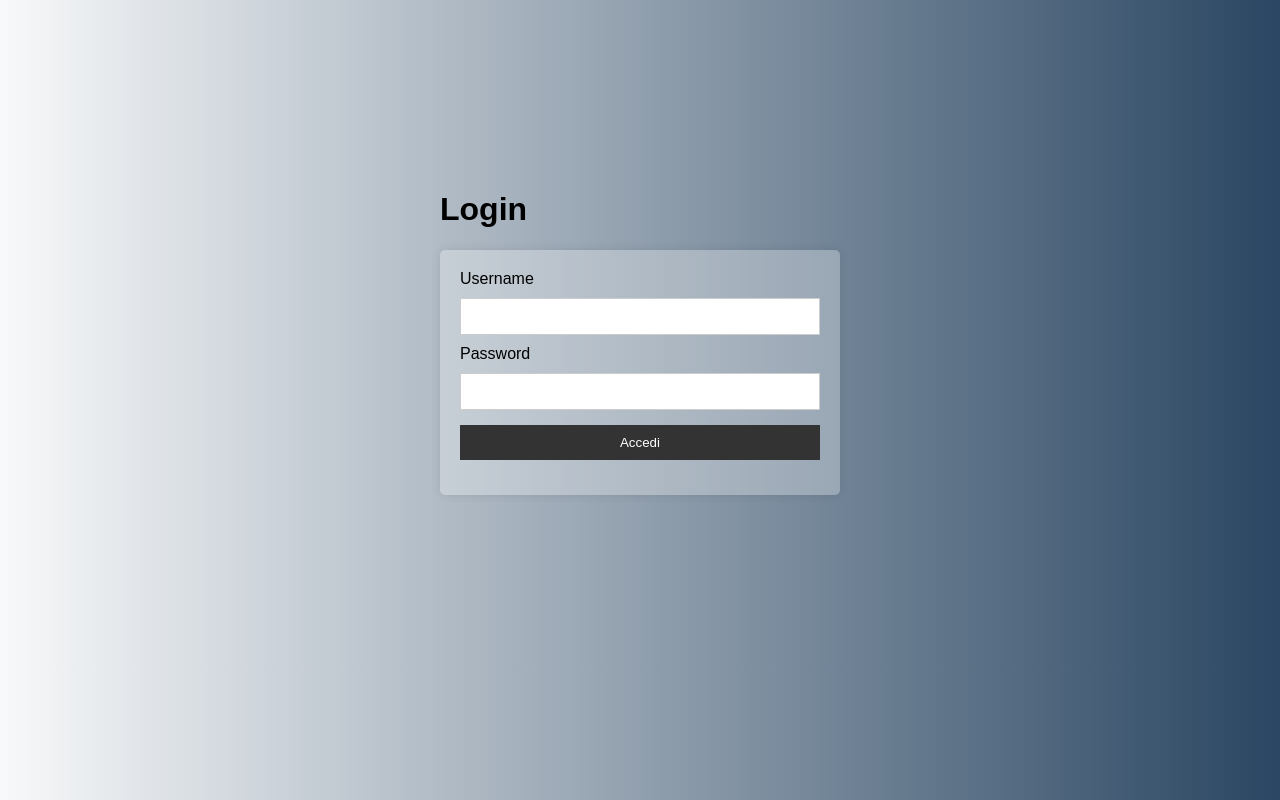
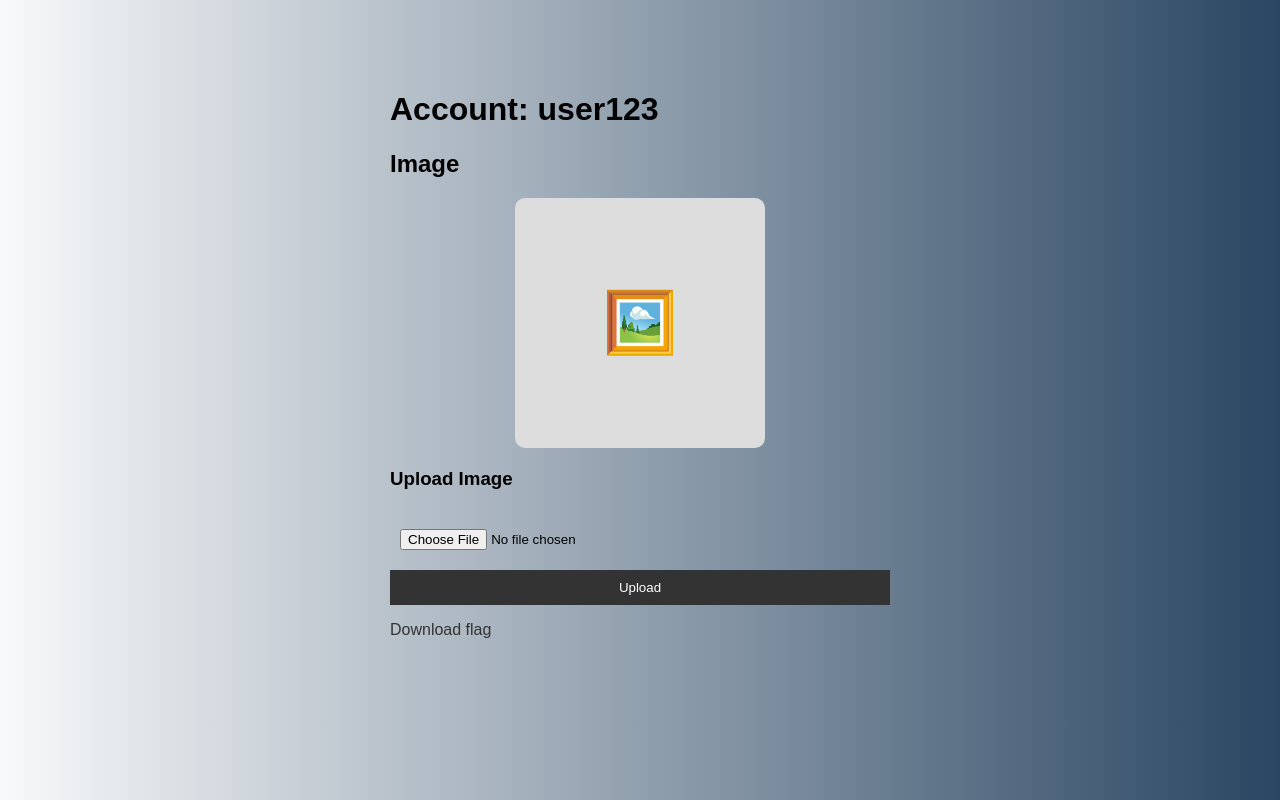
Before and after one commit to matte3unipi/TESI, a PHP site: page / in a window 1280 px wide. Run offline with PHP 8.4, Linux system fonts and the light colour scheme.

Commit message:
Modifica caso base
tolta possibilità path traversal con realpath();
permesso l'esecuzione di PHP dentro images dall'.htaccess;
inserite tutte le semplificazioni fatte per il caso medio.

```diff
--- a/base/src/index.php
+++ b/base/src/index.php
@@ -1,94 +1,112 @@
 <?php
-// filepath: src/index.php
+// filepath: src/account.php
 session_start();
 
-// Logout
-if (isset($_GET['logout'])) {
-    session_destroy();
-    header('Location: index.php');
-    exit;
-}
+// Login effettuato
+$_SESSION['logged_in'] = true;
+$_SESSION['username'] = 'user123';
 
-// Se già loggato, redirect
-if (isset($_SESSION['logged_in']) && $_SESSION['logged_in'] === true) {
-    header('Location: account.php');
-    exit;
-}
+// Commenti success o error cancellati all'avvio
+unset($_SESSION['success']);
+unset($_SESSION['error']);
 
-if ($_SERVER['REQUEST_METHOD'] === 'POST') {
-    $username = $_POST['username'] ?? '';
-    $password = $_POST['password'] ?? '';
-
-    if ($username === 'admin' && $password === 'admin') {
-        $_SESSION['logged_in'] = true;
-        $_SESSION['username'] = $username;
-        header('Location: account.php');
-        exit;
-    } else {
-        $error = 'Credenziali non valide';
-    }
-}
+$image = $_SESSION['image'] ?? null;
 ?>
 <!DOCTYPE html>
 <html lang="it">
 <head>
     <meta charset="UTF-8">
     <meta name="viewport" content="width=device-width, initial-scale=1.0">
-    <title>Login</title>
+    <title>Account</title>
     <style>
         body {
             font-family: Arial, sans-serif;
-            max-width: 400px;
-            margin: 150px auto;
+            max-width: 500px;
+            margin: 50px auto;
             padding: 20px;
             background-image: linear-gradient(to right, #f8f9fa, #2a4662);
         }
 
-        form {
-            background: rgba(255, 255, 255, 0.281);
-            padding: 20px;
-            border-radius: 5px;
-            box-shadow: 0 0 10px rgba(0,0,0,0.1);
+        .image-container {
+            width: 250px;
+            height: 250px;
+            border-radius: 10px;
+            background: #ddd;
+            margin: 20px auto;
+            display: flex;
+            align-items: center;
+            justify-content: center;
+            font-size: 60px;
+            overflow: hidden;
         }
 
-        input {
-            width: 94%;
-            margin: 10px 20px 10px 0;
+        .image-container img {
+            width: 100%;
+            height: 100%;
+            object-fit: cover;
+        }
+
+        input[type="file"] {
             padding: 10px;
-            border: 1px solid #ccc;
+            margin: 10px 0;
         }
 
         button {
             width: 100%;
             padding: 10px;
-            margin-top: 5px;
-            margin-bottom: 15px;
             background: #333;
             color: white;
             border: none;
             cursor: pointer;
         }
 
+        button:hover {
+            background: #555;
+        }
+
+        .message {
+            padding: 10px;
+            margin: 10px 0;
+            background: #d4edda;
+            border-radius: 5px;
+        }
+
         .error {
-            color: red;
-            display: none;
+            background: #f8d7da;
+        }
+
+        a {
+            color: #333;
+            text-decoration: none;
         }
     </style>
 </head>
 <body>
-    <h1>Login</h1>
-    <form id="loginForm" method="POST">
-        <label>Username</label>
-        <input type="text" id="username" name="username" required>
+    <h1>Account: <?= htmlspecialchars($_SESSION['username']) ?></h1>
 
-        <label>Password</label>
-        <input type="password" id="password" name="password" required>
+    <?php if (isset($_GET['success'])): ?>
+        <div class="message"><?= htmlspecialchars($_GET['success']) ?></div>
+    <?php endif; ?>
 
-        <button type="submit">Accedi</button>
-        <?php if (isset($error)): ?>
-            <p class="error"><?= htmlspecialchars($error) ?></p>
+    <?php if (isset($_GET['error'])): ?>
+        <div class="message error"><?= htmlspecialchars($_GET['error']) ?></div>
+    <?php endif; ?>
+
+    <h2>Image</h2>
+    <div class="image-container">
+        <?php if ($image): ?>
+            <img src="files/images/<?= htmlspecialchars($image) ?>" alt="Image">
+        <?php else: ?>
+            🖼️
         <?php endif; ?>
+    </div>
+
+    <h3>Upload Image</h3>
+    <form action="upload.php" method="POST" enctype="multipart/form-data">
+        <input type="file" name="image" accept="image/*" required>
+        <button type="submit">Upload</button>
     </form>
-    </div>
+
+    <p><a href="files/images/flag.txt">Download flag</a></p>
 </body>
 </html>
```
Also changed, not shown: base/src/account.php (deleted, +0 -110 lines), base/src/admin_key.php (deleted, +0 -16 lines), base/src/upload.php (+15 -13 lines), base/src/files/.htaccess (deleted), base/src/files/images/.htaccess, 2 other files.
